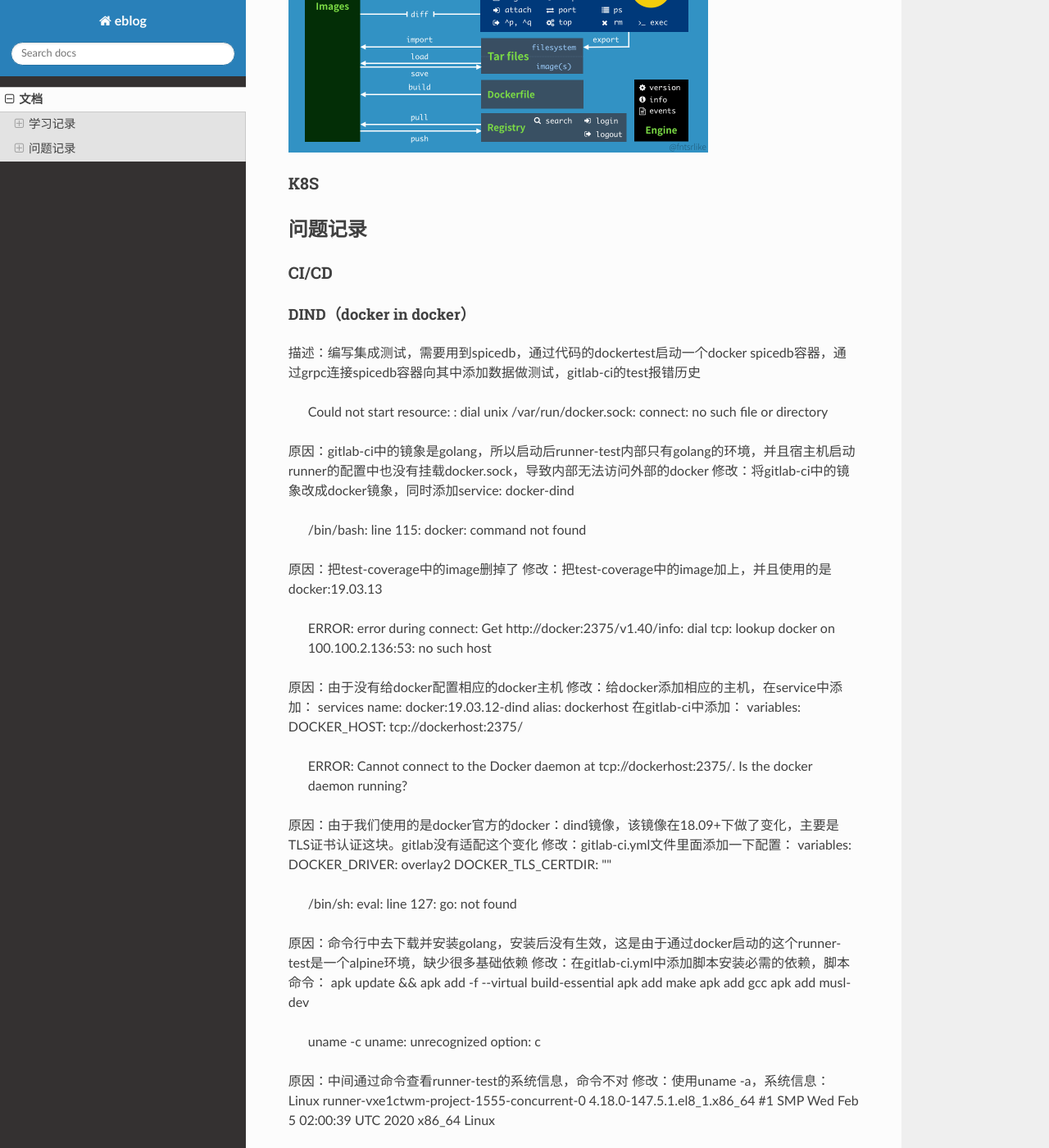
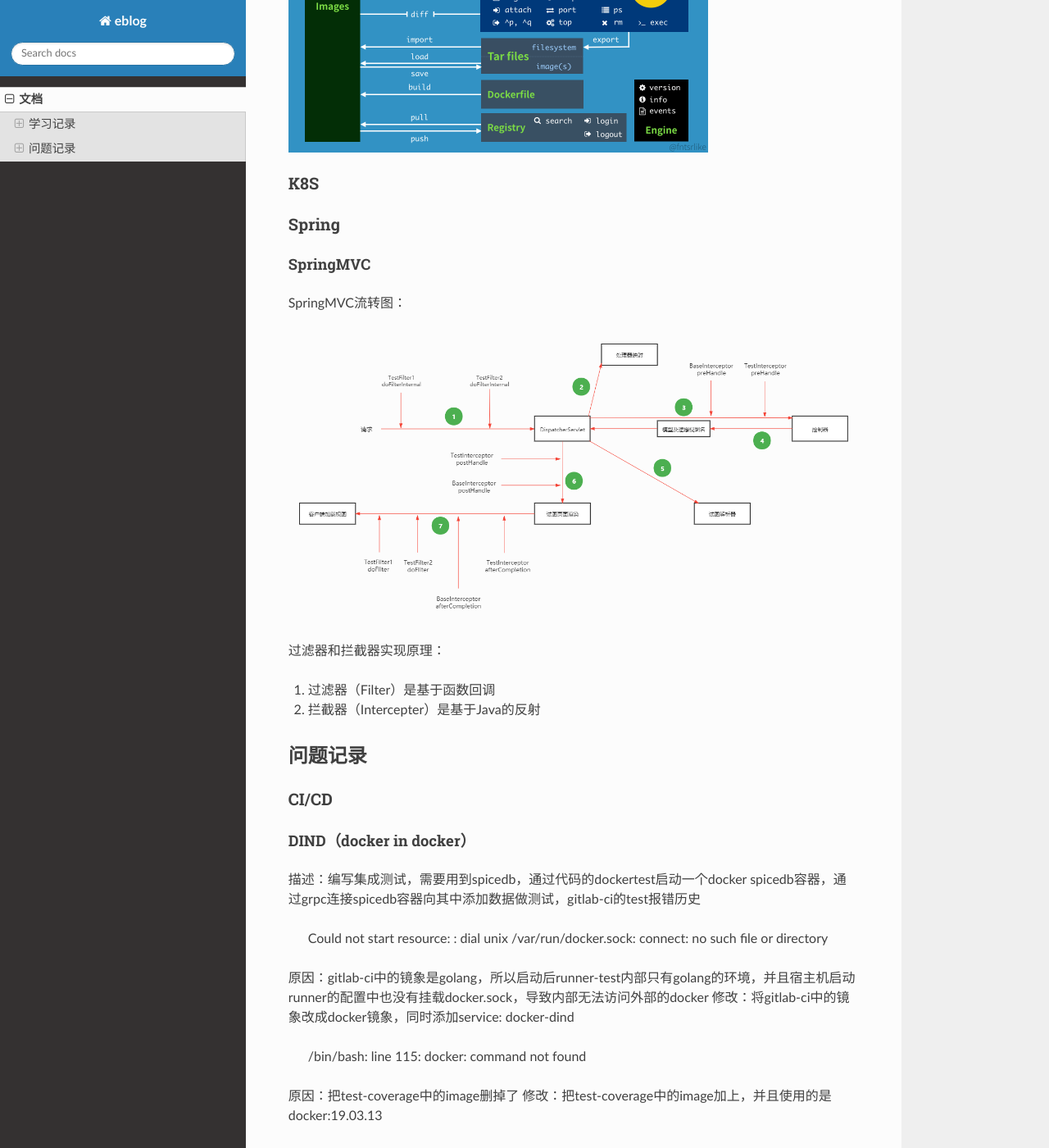
Before and after one commit to Easy-deve/eblog, an MkDocs documentation site: the page built from docs/index.md, in a window 1280 px wide and 1400 px high, scrolled down 13777 px. Shown: the whole window at 82% size. Built offline with MkDocs 1.6.1, drawn with Linux system fonts in a browser that asks for light colours; nearby versions of some CDN libraries.

Commit message:
[improvement] add springMVC

```diff
--- a/docs/index.md
+++ b/docs/index.md
@@ -758,6 +758,19 @@ public class DemoTest {
 
 ### K8S
 
+### Spring
+
+#### SpringMVC
+
+SpringMVC流转图：
+
+![springMVC](img/springMVC.png)
+
+过滤器和拦截器实现原理：
+
+1. 过滤器（Filter）是基于函数回调
+2. 拦截器（Intercepter）是基于Java的反射
+
 ## 问题记录
 
 ### CI/CD
```
Also changed, not shown: docs/img/springMVC.png (added), site/img/springMVC.png (added), site/index.html, site/search/search_index.json, site/sitemap.xml, 1 other file.
